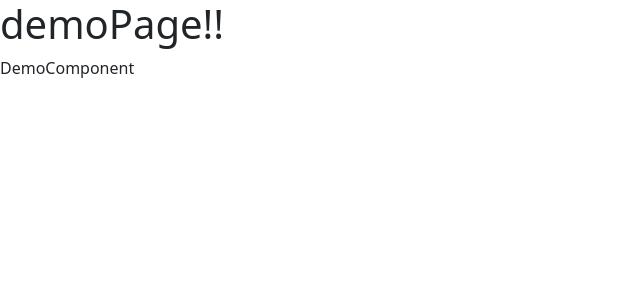
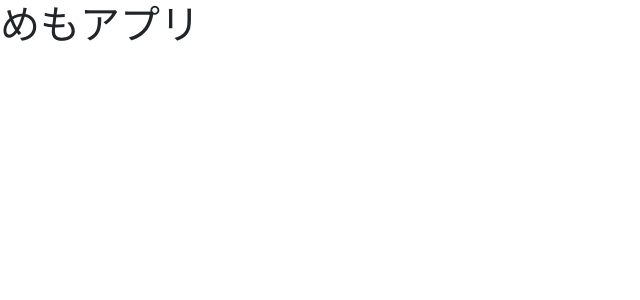
Before and after one commit to yori13/SpringPractice, a React (Create React App) app in the folder docker/web/: page /top in a window 1280 px wide. Shown: the top 300 px of the page, without its empty margins (0-640 px from the left). Built offline with nearby package versions, Linux system fonts and the light colour scheme.

Commit message:
エントリポイントをApp.jsに変更

```diff
--- a/docker/web/src/index.tsx
+++ b/docker/web/src/index.tsx
@@ -1,14 +1,17 @@
 import React from 'react';
 import ReactDOM from 'react-dom/client';
 import 'bootstrap/dist/css/bootstrap.css'
-import DemoPage from './pages/demo'
+import { BrowserRouter } from 'react-router-dom';
+import App from './App';
 
 const root = ReactDOM.createRoot(
   document.getElementById('root') as HTMLElement
 );
 root.render(
   <React.StrictMode>
-    <DemoPage/>
+    <BrowserRouter>
+      <App/>
+    </BrowserRouter>
   </React.StrictMode>
 );
 
```
